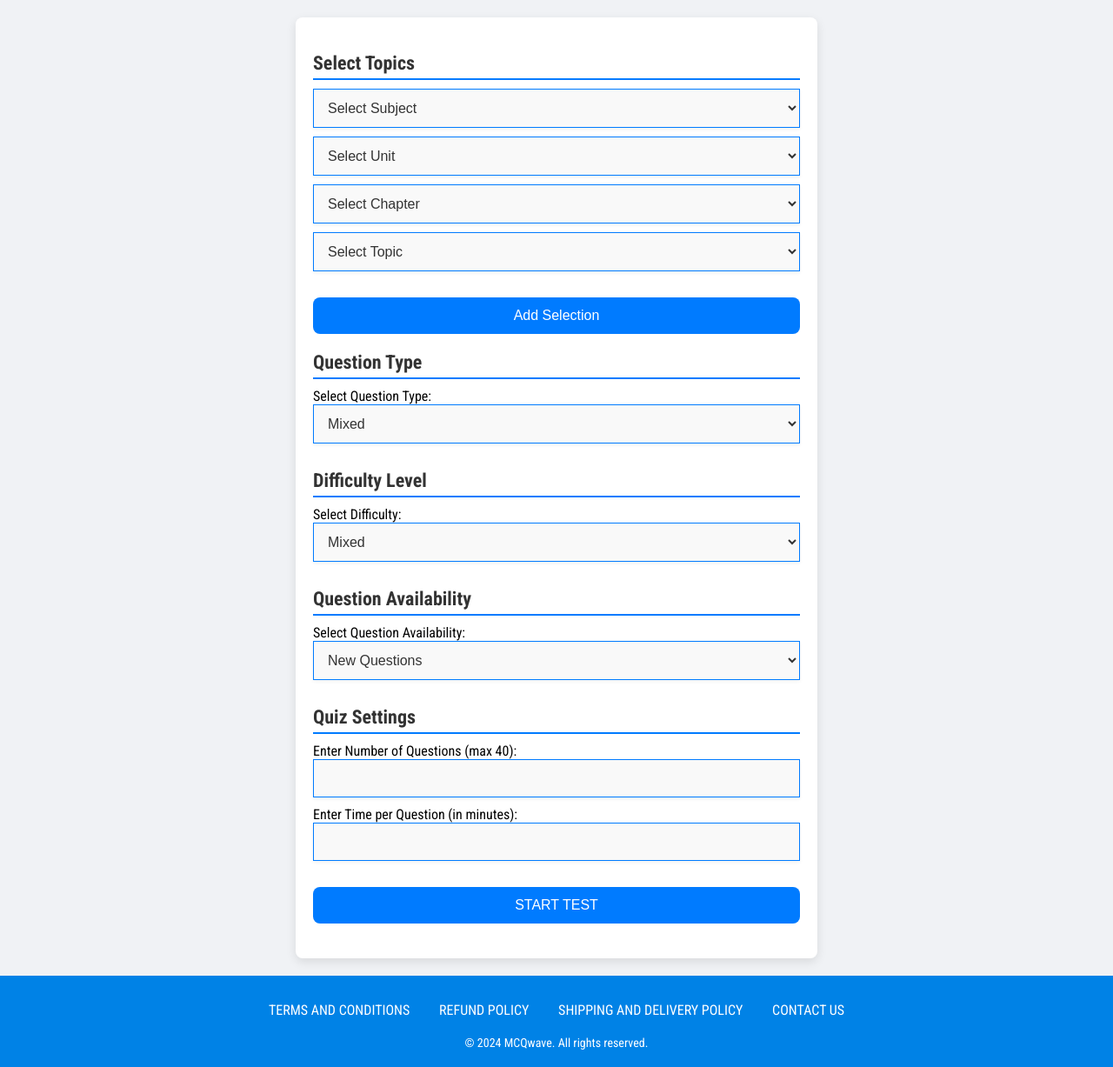
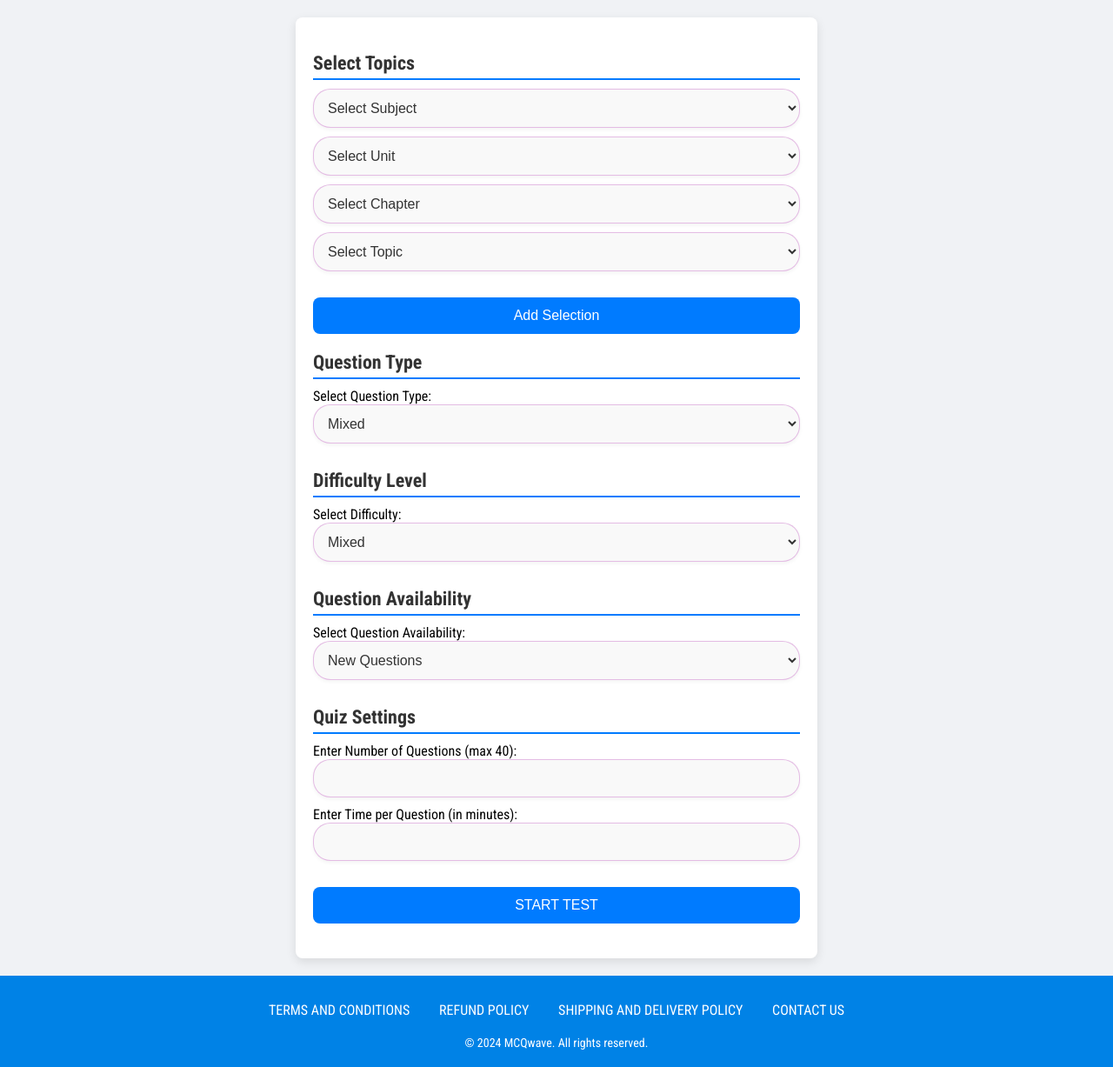
Before and after one commit to choyalsandeep01/mcqwave2, a Django app: page /341e32c2-c6a4-42d7-9fff-66404a67caf4/mcq/ in a window 1280 px wide. Shown: the part 80-1307 px from the top of the page at 87% size. Run offline with Django 4.2, Linux system fonts and the light colour scheme; a user stored in the database is signed in; data comes from the database, SQL or seed files in the repository; parts of the project's set-up code (start-up, migrations or seed data) failed here and were passed over; some web fonts are replaced.

Commit message:
Update cusmcq.css

```diff
--- a/public/static/css/cusmcq.css
+++ b/public/static/css/cusmcq.css
@@ -38,7 +38,7 @@ h2 {
 .question-availability select {
     width: 100%;
     padding: 12px; /* Improved padding for a more comfortable look */
-    border: 1px solid #007bff; /* Blue border to match the theme */
+    border: 1px solid #b4b5; /* Blue border to match the theme */
     border-radius: 0px; /* Rounded corners */
     background-color: #f9f9f9;
     color: #333;
@@ -46,6 +46,7 @@ h2 {
     font-size: 16px;
     box-shadow: 0 2px 4px rgba(0, 0, 0, 0.05); /* Subtle shadow to give depth */
     margin-bottom: 10px;
+    border-radius:20px;
 }
 
 .dropdowns select:hover,
```
